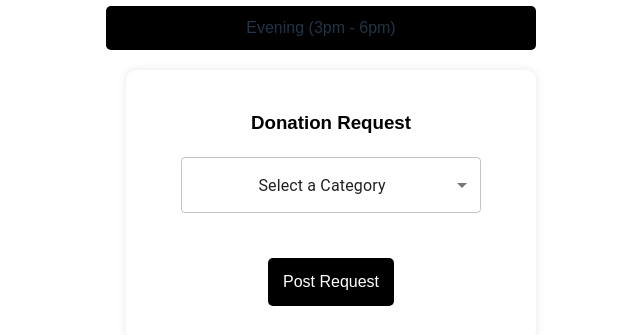
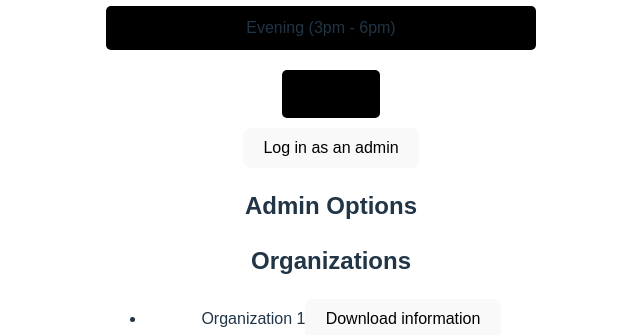
Before and after one commit to ZeyadAttia5/El-m4t4teen, a React (Vite) app in the folder Helpawy/: page /admin in a window 1280 px wide. Shown: the part 617-952 px from the top of the page, without its empty margins (309-949 px from the left). Built offline with nearby package versions, Linux system fonts and the light colour scheme.

Commit message:
integrated RedirectionButton and RequestCard

```diff
--- a/Helpawy/package.json
+++ b/Helpawy/package.json
@@ -18,7 +18,9 @@
     "react-countdown-circle-timer": "^3.2.1",
     "react-dom": "^18.2.0",
     "react-router-dom": "^6.23.0",
-    "react-toastify": "^10.0.5"
+    "react-toastify": "^10.0.5",
+    "react-uuid": "^2.0.0",
+    "uuid": "^9.0.1"
   },
   "devDependencies": {
     "@types/react": "^18.2.66",
--- a/Helpawy/src/App.jsx
+++ b/Helpawy/src/App.jsx
@@ -6,10 +6,10 @@ import RedirectionButton from './RedirectionButton/RedirectionButton.jsx'
 import LoginRedirect from './RedirectToLogin/LoginRedirect.jsx'
 import { BrowserRouter as Router, Route, Routes } from 'react-router-dom';
 import AdminPage from './LoginPage/AdminPage.jsx';
-import RequestCard from './RequestPost/RequestCard.jsx';
+
 
 // my User stories: 55, 56, 57, 58, 59, 66, 67, 68, 69, 70, 71, 72
-// the ones I finished: 55, 56, 57, 58, 59
+// the ones I finished: 55, 56, 57, 58, 59, 66
 
 //comment
 function App() {
@@ -20,10 +20,10 @@ function App() {
       <SchedulePicker />
       <ScheduleDropoff />
 
-      <RequestCard />
+      {/* <RequestCard /> */}
 
       <Router>
-        <RedirectionButton title="Add Item" />
+        <RedirectionButton title="New Post" />
       </Router>
       <Router>
         <LoginRedirect title="Log in as an admin" />
--- a/Helpawy/src/RedirectionButton/RedirectionButton.css
+++ b/Helpawy/src/RedirectionButton/RedirectionButton.css
@@ -1,19 +1,14 @@
 .Redirection-Button {
-    padding: 10px;
-    cursor: pointer;
+    padding: 15px;
+    margin: 10px;
     border-radius: 5px;
     margin-bottom: 10px;
     background-color: #000000;
     transition: background-color 0.3s ease-in-out;
+    border:  none;
   }
 
   .Redirection-Button:hover {
     background-color: gray;
-    border: #000000;
+    cursor: pointer;
   }
-
-   .Redirection-Button:focus {
-    /* background-color: red; */
-    border: #000000;
-
-  }
--- a/Helpawy/src/RedirectionButton/RedirectionButton.jsx
+++ b/Helpawy/src/RedirectionButton/RedirectionButton.jsx
@@ -1,7 +1,7 @@
 import PropTypes from 'prop-types';
-import React, { useState } from 'react';
+import { useState } from 'react';
 import { useNavigate, Route, Routes } from 'react-router-dom';
-import ChooseItemType from '../ChooseItemTypePage/ChooseItemTypePage.jsx';
+import ChooseItemType from '../RequestPost/RequestCard.jsx';
 
 import './RedirectionButton.css';
 
@@ -12,13 +12,13 @@ const RedirectionButton = ({ title }) => {
 
     const handleAddItemClick = () => {
         navigateTo('/choose-item-type');
-        setButtonVisible(false);
+        // setButtonVisible(false);
     };
 
     return (
         <div>
             {buttonVisible && (
-                <button className="redirection-button" onClick={handleAddItemClick}>
+                <button className='Redirection-Button' onClick={handleAddItemClick}>
                     {title}
                 </button>
             )}
--- a/Helpawy/src/RequestPost/RequestCard.jsx
+++ b/Helpawy/src/RequestPost/RequestCard.jsx
@@ -1,10 +1,15 @@
-import { useState } from 'react';
+import { useState, useEffect } from 'react';
+import { v4 as uuid } from 'uuid'
+// import { useHistory } from "react-router-dom";
 import { TextField, Select, MenuItem, Input, } from '@mui/material';
+import { useNavigate } from 'react-router-dom';
 import './RequestCard.css'; // Import your custom CSS file
 
 const RequestCard = () => {
   const [selectedCategory, setSelectedCategory] = useState('Select a Category');
   const [requestPosted, setRequestPosted] = useState(false);
+  const [showMessage, setShowMessage] = useState(false);
+  let navigateTo = useNavigate();
   const [additionalFields, setAdditionalFields] = useState({
     season: 'default', // Set default value for season
     gender: 'default', // Set default value for gender
@@ -15,13 +20,13 @@ const RequestCard = () => {
   });
 
   const categories = [
-    'Select a Category',
-    'Clothes',
-    'Toys',
-    'Food',
-    'Medical Supplies',
-    'School Supplies',
-    'Blood Donations'
+    {category: 'Select a Category', id: uuid()},
+    {category: 'Clothes', id: uuid()},
+    {category: 'Toys', id: uuid()},
+    {category: 'Food', id: uuid()},
+    {category: 'Medical Supplies', id: uuid()},
+    {category: 'School Supplies', id: uuid()},
+    {category: 'Blood Donations', id: uuid()},
   ];
 
   const handleCategoryChange = (e) => {
@@ -313,7 +318,6 @@ const RequestCard = () => {
 
 
         );
-
       case 'School Supplies':
         return (
           <>
@@ -445,7 +449,7 @@ const RequestCard = () => {
             {/* hospital name, governorate, hospital area, hospital address, name of patient, blood type (including RH type) */}
             <TextField
               name='hospitalName'
-              placeholder='e.g. Cairo Hospital'
+              placeholder='e.g. Saudi German Hospital'
               type='text'
               className='additional-input'
               value={additionalFields.hospitalName || ''} // Set default value here
@@ -513,9 +517,20 @@ const RequestCard = () => {
     }
   };
 
+
+  useEffect(() => {
+    if (requestPosted) {
+      setShowMessage(true);
+      setTimeout(() => {
+        setShowMessage(false);
+        navigateTo('/org-main-page');
+      }, 3000); // Adjust the delay time here (in milliseconds)
+    }
+  }, [requestPosted, navigateTo]);
+
   return (
     <div className="donation-request-card">
-      <h3>Donation Request</h3>
+      <h3>Donation Post Request</h3>
       <div className="category-dropdown">
         <Select
           className='dropdown-text'
@@ -523,14 +538,14 @@ const RequestCard = () => {
           value={selectedCategory}
           onChange={handleCategoryChange}
         >
-          {categories.map((category, index) => (
-            <MenuItem key={index} value={category}>{category}</MenuItem>
+          {categories.map(category => (
+            <MenuItem key={category.id} value={category.category}>{category.category}</MenuItem>
           ))}
         </Select>
       </div>
       {renderAdditionalFields()}
       <button className='post-button' onClick={handlePostRequest}>Post Request</button>
-      {requestPosted && <p>Request posted</p>}
+      {showMessage && <p>Request posted</p>}
     </div>
   );
 };
```
Also changed, not shown: 1 other file (tests, documents, lock files or other folders).
